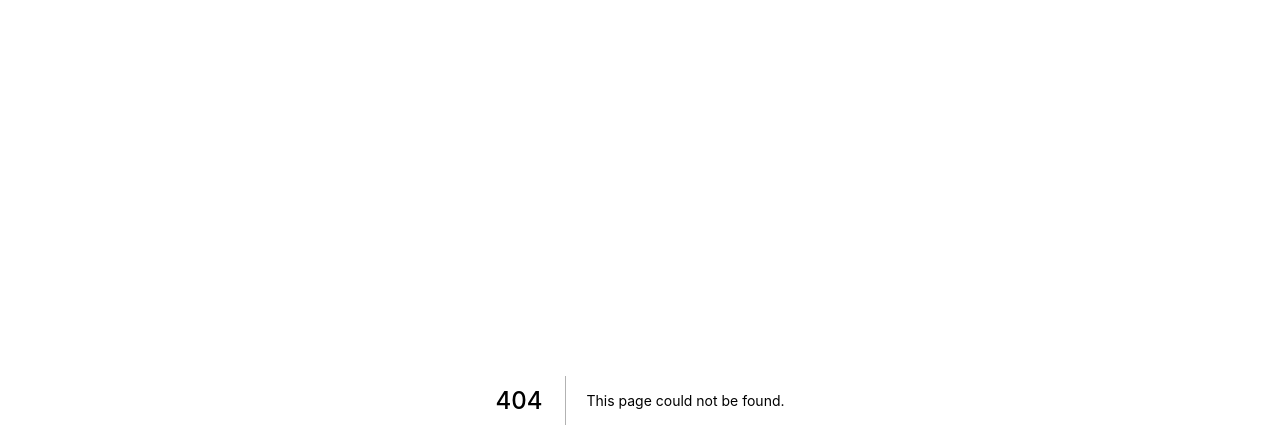
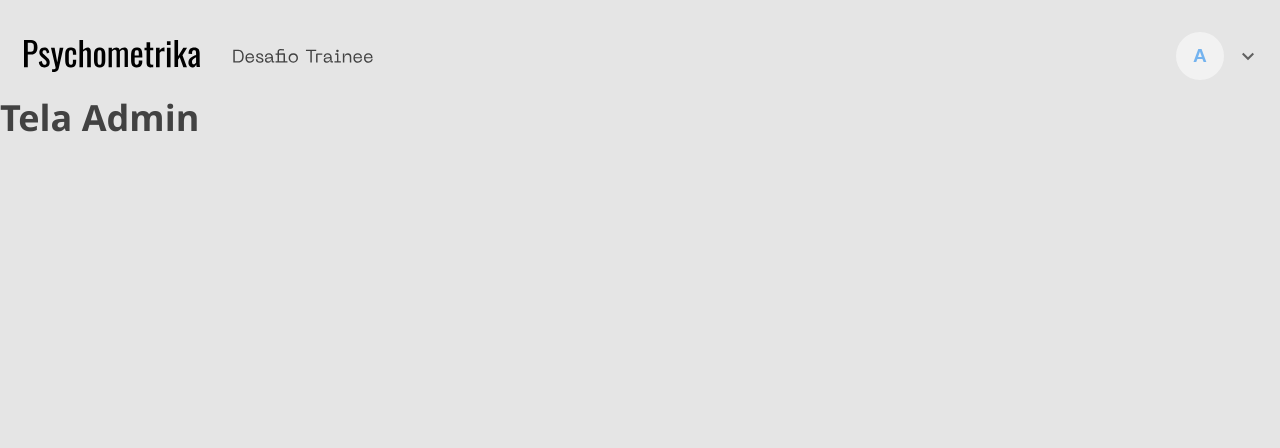
Before and after one commit to luisoliveira1003/psychometrika-test, a Next.js app: page /dashboard in a window 1280 px wide. Before the commit this address had no page. Shown: the top 448 px of the page. Built offline with nearby package versions, Linux system fonts and the light colour scheme.

Commit message:
Add page of dashboard and aluno

```diff
--- /dev/null
+++ b/src/pages/dashboard/index.tsx
@@ -0,0 +1,13 @@
+import { Flex, Heading } from "@chakra-ui/react";
+import { Header } from "../../components/Header";
+
+export default function Dashboard() {
+  return (
+    <Flex direction="column" h="100vh">
+      <Header nameProfile="admin" />
+
+      <Heading>Tela Admin</Heading>
+    </Flex>
+
+  );
+}
--- a/src/styles/theme.ts
+++ b/src/styles/theme.ts
@@ -10,9 +10,13 @@ export const theme = extendTheme({
       "600": "#005c71",
       "500": "#00718A",
     },
+    blue: {
+      "100": "#0683F9",
+    },
     gray: {
       "700": "#424242",
-      "400": "#8C939D",
+      "500": "#616161",
+      "300": "#8C939D",
     },
     black: {
       "900": "#000000",
```
Also changed, not shown: src/pages/dashboard/aluno.tsx (added, +12 -0 lines), public/images/icons/arrow-bottom.svg (added).
